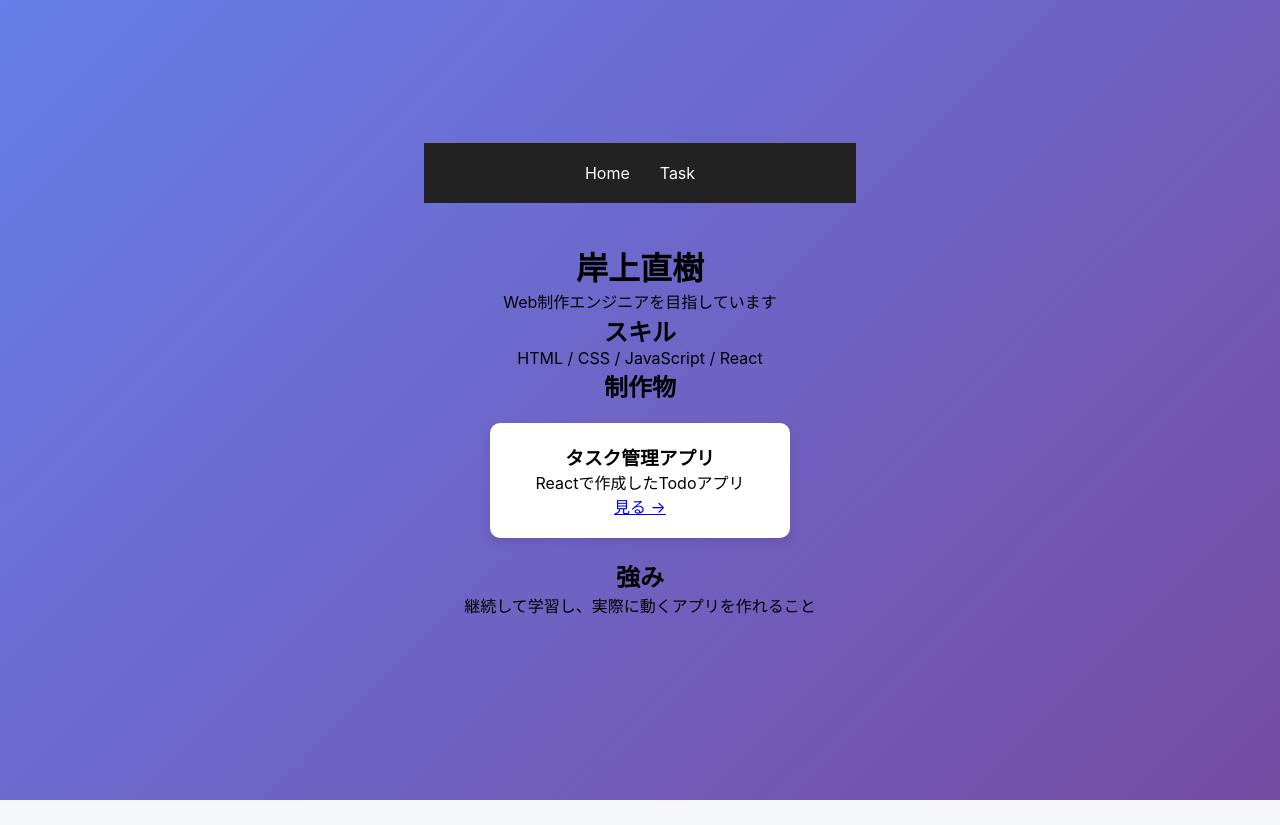
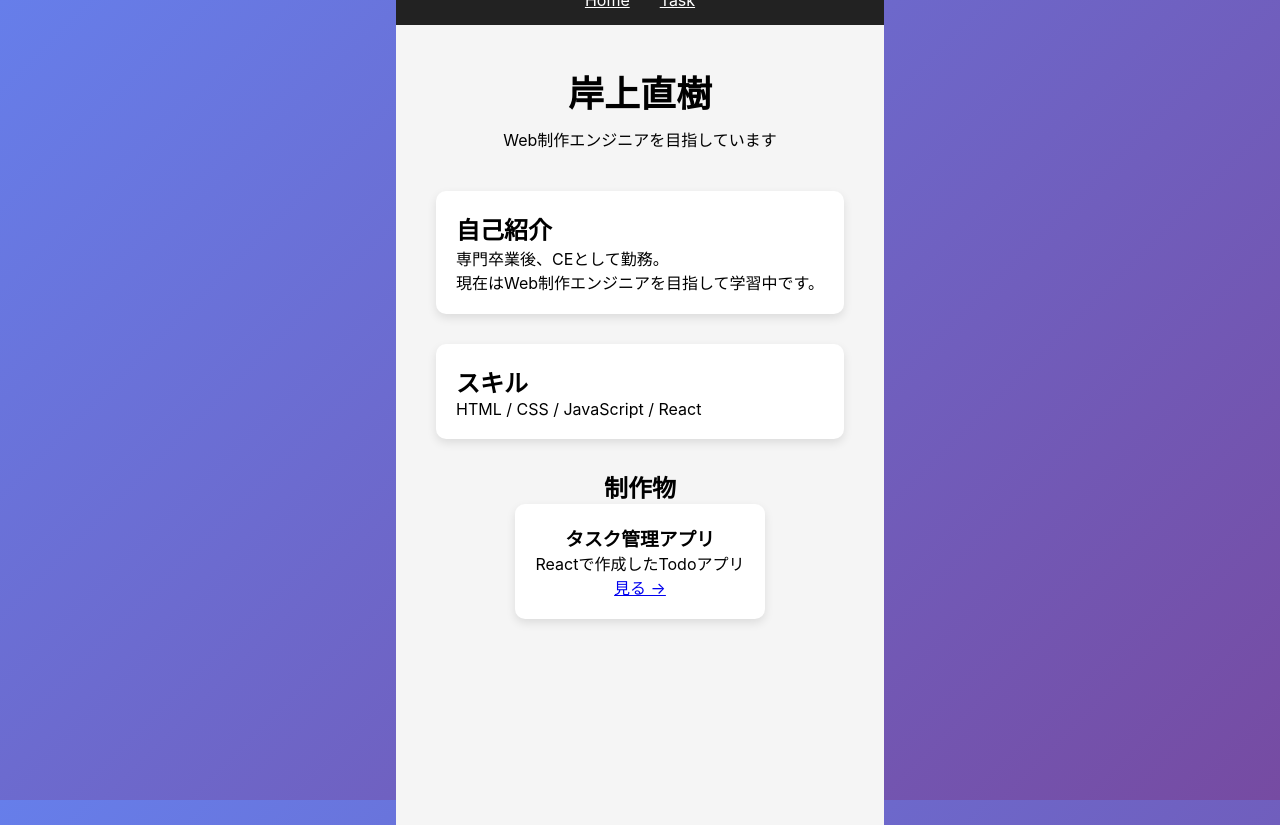
Before and after one commit to kishigami-naoki/portfolio, a React (Vite) app: page / in a window 1280 px wide. Before the commit the page ends 800 px from the top, so only its background shows below. Built offline with nearby package versions, Linux system fonts and the light colour scheme.

Commit message:
UI改善

```diff
--- a/src/App.jsx
+++ b/src/App.jsx
@@ -10,14 +10,14 @@ function App() {
           display: "flex",
           justifyContent: "center",
           gap: "30px",
-          padding: "20px",
+          padding: "15px",
           background: "#222",
         }}
       >
-        <Link to="/" style={{ color: "white", textDecoration: "none" }}>
+        <Link to="/" style={{ color: "white" }}>
           Home
         </Link>
-        <Link to="/task" style={{ color: "white", textDecoration: "none" }}>
+        <Link to="/task" style={{ color: "white" }}>
           Task
         </Link>
       </nav>
--- a/src/Home.jsx
+++ b/src/Home.jsx
@@ -2,31 +2,80 @@ import { Link } from "react-router-dom";
 
 function Home() {
   return (
-    <div style={{ padding: "40px", textAlign: "center" }}>
-      <h1>岸上直樹</h1>
+    <div
+      style={{
+        background: "#f5f5f5",
+        minHeight: "100vh",
+        padding: "40px",
+      }}
+    >
+      {/* ヘッダー */}
+      <div style={{ textAlign: "center", marginBottom: "40px" }}>
+        <h1 style={{ fontSize: "36px", marginBottom: "10px" }}>岸上直樹</h1>
         <p>Web制作エンジニアを目指しています</p>
+      </div>
 
+      {/* 自己紹介 */}
+      <div
+        style={{
+          background: "#fff",
+          padding: "20px",
+          borderRadius: "10px",
+          maxWidth: "600px",
+          margin: "0 auto 30px",
+          boxShadow: "0 4px 10px rgba(0,0,0,0.1)",
+        }}
+      >
+        <h2>自己紹介</h2>
+        <p>
+          専門卒業後、CEとして勤務。
+          <br />
+          現在はWeb制作エンジニアを目指して学習中です。
+        </p>
+      </div>
+
+      {/* スキル */}
+      <div
+        style={{
+          background: "#fff",
+          padding: "20px",
+          borderRadius: "10px",
+          maxWidth: "600px",
+          margin: "0 auto 30px",
+          boxShadow: "0 4px 10px rgba(0,0,0,0.1)",
+        }}
+      >
         <h2>スキル</h2>
         <p>HTML / CSS / JavaScript / React</p>
+      </div>
 
+      {/* 制作物 */}
+      <div style={{ textAlign: "center" }}>
         <h2>制作物</h2>
+
+        <div
+          style={{
+            display: "flex",
+            justifyContent: "center",
+            gap: "20px",
+            flexWrap: "wrap",
+          }}
+        >
           <div
             style={{
               background: "#fff",
               padding: "20px",
               borderRadius: "10px",
               boxShadow: "0 4px 10px rgba(0,0,0,0.1)",
-          maxWidth: "300px",
-          margin: "20px auto",
+              width: "250px",
             }}
           >
             <h3>タスク管理アプリ</h3>
             <p>Reactで作成したTodoアプリ</p>
             <Link to="/task">見る →</Link>
           </div>
-
-      <h2>強み</h2>
-      <p>継続して学習し、実際に動くアプリを作れること</p>
+        </div>
+      </div>
     </div>
   );
 }
```
Lines whose indentation alone changed are shown as unchanged.
